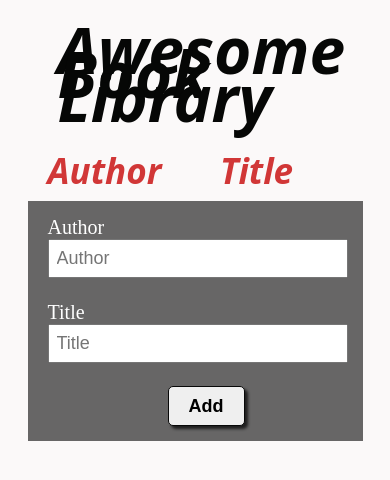
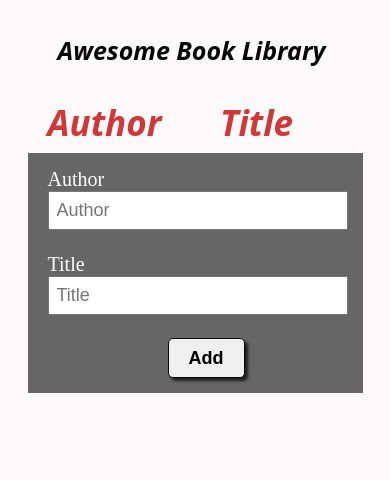
Before and after one commit to Prisca-tech/Awesome-Books-peer-programming-, a website: page index.html in a window 390 px wide. Drawn offline with Linux system fonts and the light colour scheme.

Commit message:
Update index.html and style.css files

```diff
--- a/index.html
+++ b/index.html
@@ -8,7 +8,8 @@
 <link rel="stylesheet" href="style.css">
 </head>
 <body>
-    <h1>Awesome Book Library</h1>
+    <h1 class="desktop">Awesome Book Library</h1>
+    <h1 class="mobile">Awesome Book Library</h1>
     <table>
         <thead>
             <tr>
--- a/main.js
+++ b/main.js
@@ -4,9 +4,9 @@ function Book(author, title) {
 }
 // ui class:handle the ui
 class UI {
-  static displayBooks(){
-    const books =store.getBooks();
-    books.forEach((book) =>UI.addBookToList(book));
+  static displayBooks() {
+    const books = store.getBooks();
+    books.forEach((book) => UI.addBookToList(book));
   }
 
   static addBookToList(book) {
@@ -26,19 +26,20 @@ class UI {
       el.parentElement.parentElement.remove();
     }
   }
-  static getBooks(){
-if(localStorage.getItem('formData') == null){
-  formData =[];
 
-  }else{
-    formData =JSON.parse(localStorage.getItem('formData'));
+  static getBooks() {
+    if (localStorage.getItem('formData') == null) {
+      formData = [];
+    } else {
+      formData = JSON.parse(localStorage.getItem('formData'));
     }
     return formData;
   }
+
   static addBook(book) {
-  const books =store.getBooks();
+    const books = store.getBooks();
     books.push(book);
-  localStorage.setItem('formData',JSON.stringify(book));
+    localStorage.setItem('formData', JSON.stringify(book));
   }
 }
 
--- a/style.css
+++ b/style.css
@@ -15,7 +15,7 @@ body {
   gap: 10px;
 }
 
-h1 {
+.desktop {
   font-size: 64px;
   font-family: 'Open Sans', sans-serif;
   font-style: italic;
@@ -84,3 +84,22 @@ input[type=text] {
   border-radius: 5px;
   font-size: 18px;
 }
+ .mobile {
+display: none;
+}
+
+@media screen and (max-width: 768px) {
+.mobile {
+display: block;
+  font-size: 25px;
+  font-family: 'Open Sans', sans-serif;
+  font-style: italic;
+  line-height: 24px;
+  color: rgb(6, 7, 6);
+  padding: 30px;
+}
+
+.desktop {
+display: none;
+}
+}
```
Also changed, not shown: 1 other file. Lines whose indentation alone changed are shown as unchanged.
